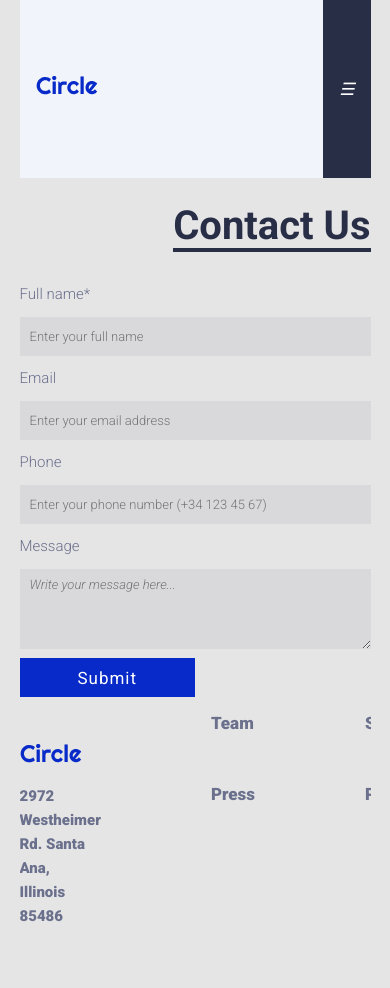
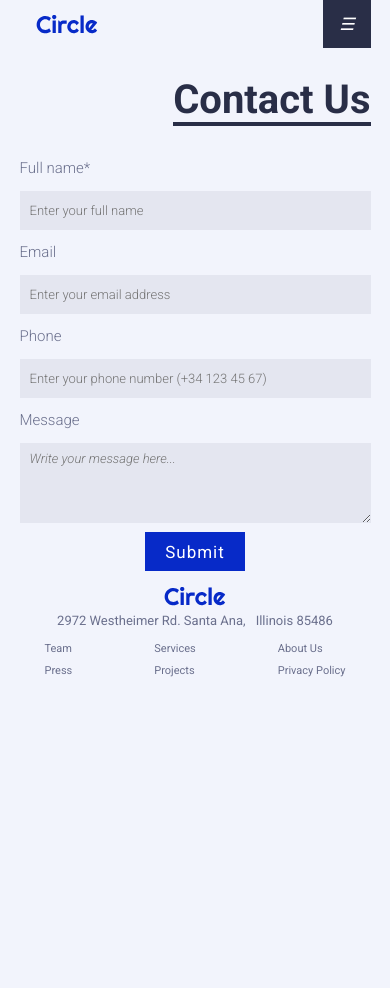
Before and after one commit to dinaebh/figmaproject_sed, a plain HTML site: page contactUsPage.html in a window 390 px wide. After the commit the page ends 844 px from the top, so only its background shows below. Drawn offline with Linux system fonts and the light colour scheme.

Commit message:
footer mobile ok css

```diff
--- a/contactUsPage.html
+++ b/contactUsPage.html
@@ -6,7 +6,7 @@
     <meta http-equiv="X-UA-Compatible" content="IE=edge">
     <meta name="viewport" content="width=device-width, initial-scale=1.0">
     <link rel="stylesheet" href="./css/contactus.css">
-    <link rel="stylesheet" href="./css/nav-bar.css">
+    <!-- <link rel="stylesheet" href="./css/nav-bar.css">  -->
     <title>Projects</title>
 </head>
 
--- a/css/contactus.css
+++ b/css/contactus.css
@@ -105,11 +105,11 @@ body {
     width: 100%;
     display: flex;
 
-    height: 400px;
+    /* height: 400px; */
 
     flex-direction: column;
     align-content: space-between;
-
+margin-bottom: 15px;
 }
 
 
@@ -149,12 +149,15 @@ textarea {
     box-sizing: border-box;
 
 }
-
+#submit{
+    display: flex;
+    align-self: center;
+}
 #submit>button {
-    width: 50%;
+   width:100px;
     height: 10vw;
     font-size: 17px;
-    /* font-family: 'Robot', sans-serif; */
+    text-align: center;
     letter-spacing: 1px;
     background-color: #072ac8;
     color: white;
@@ -162,6 +165,66 @@ textarea {
     margin-top: 5px;
 
 }
+/* footer mobile tarts here*/
+.footer-spacing {
+    display: flex;
+    flex-direction:column;
+    justify-content: center;
+    overflow: hidden;
+
+    margin-bottom: 10px;
+    color:#6B708D;
+
+
+}
+.footer-column ul{
+    margin:auto;
+    padding:0 25px;
+}
+.footer-links {
+    display: flex;
+   justify-content: space-between;
+}
+.footer-address-logo>div {
+display:flex;
+justify-content:center;
+
+
+}
+
+.footer-address-logo {
+    line-height: 30%;
+    align-self: center;
+
+
+
+}
+
+.footer-spacing p {
+    margin: 5px;
+    text-align:center;
+    font-size: 13px;
+    line-height: 160%;
+    font-weight: 400;
+    color: #6B708D;
+}
+
+.footer-links li {
+    text-align:left;
+    list-style: none;
+    line-height: 20px;
+
+
+}
+
+.footer-links a {
+    text-decoration: none;
+    color: #6B708D;
+    font-weight: 400;
+    font-size: 11px;
+
+}
+
 
 /* mobile forms ends here */
 @media (min-width: 768px) {
@@ -322,7 +385,7 @@ textarea {
     }
 
     #submit>button {
-        width: 100%;
+        width: 80vw;
         height: 80px;
         font-size: 20px;
         letter-spacing: 1px;
@@ -336,7 +399,7 @@ textarea {
 
 
 
-    /* footer */
+    /* footer desktop*/
 
     .footer-spacing {
         display: flex;
--- a/css/nav-bar.css
+++ b/css/nav-bar.css
@@ -78,46 +78,67 @@ input[type = "checkbox"] {
 }
 /* FOOTER MOBILE*/
  /* footer */
+  /* footer mobile tarts here*/
+.footer-spacing {
+    display: flex;
+    flex-direction:column;
+    justify-content: center;
+    overflow: hidden;
 
- .footer-spacing {
-    display: flex;
-    justify-content: space-between;
-    overflow: hidden;
-    align-items: center;
+    margin-bottom: 10px;
+    color:#6B708D;
+
+
 }
-
+.footer-column ul{
+    margin:auto;
+    padding:0 25px;
+}
 .footer-links {
     display: flex;
-    align-items: space-between;
+   justify-content: space-between;
+}
+.footer-address-logo>div {
+display:flex;
+justify-content:center;
+
+
 }
 
 .footer-address-logo {
-    line-height: 320%;
+    line-height: 30%;
+    align-self: center;
+
+
+
 }
 
 .footer-spacing p {
-    margin: 0;
-    font-size: 15px;
+    margin: 5px;
+    text-align:center;
+    font-size: 13px;
     line-height: 160%;
-    font-weight: 800;
+    font-weight: 400;
     color: #6B708D;
 }
 
 .footer-links li {
+    text-align:left;
     list-style: none;
+    line-height: 20px;
+
+
 }
 
 .footer-links a {
     text-decoration: none;
     color: #6B708D;
-    font-weight: 800;
-    font-size: 17px;
+    font-weight: 400;
+    font-size: 11px;
+
 }
 
-.footer-column {
-    line-height: 70px;
-    margin-left: 70px;
-}
+
 
 }
 
```
